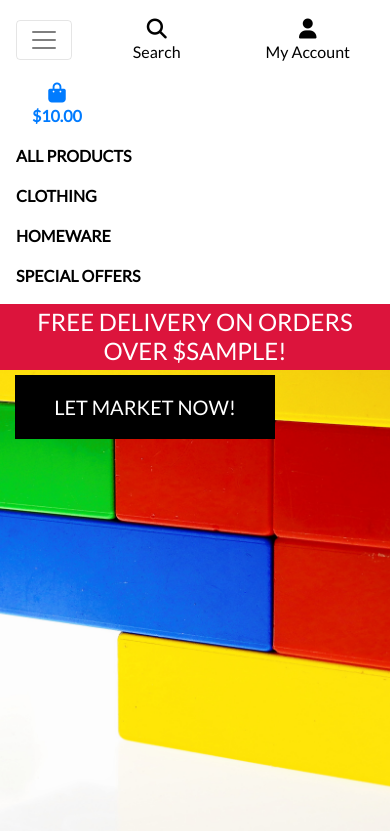
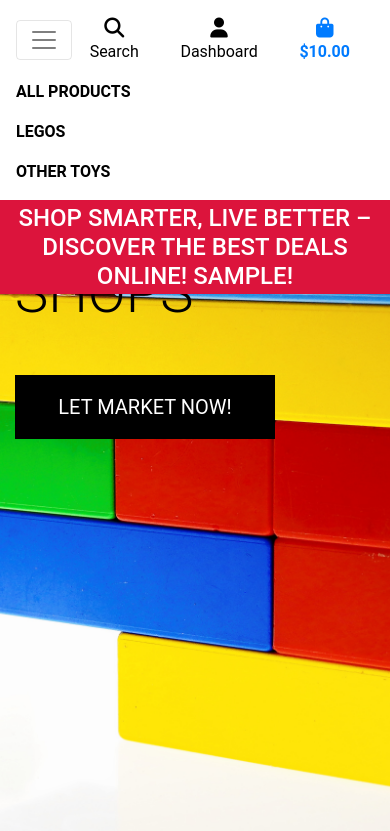
Before and after one commit to SamAkinbile/Emarket, a Django app: template homepage/templates/homepage/index.html in a window 390 px wide, after a click that opens the changed part. Shown: the top 831 px of the page. Run offline with Django 3.2, Linux system fonts and the light colour scheme; the template is opened without the code that fills it: most values are stand-ins (such as "Sample title", 1, 10 or a date in 2020); some libraries are stand-ins or nearby versions.

Commit message:
added  manin-nav.html and mobile-top-header.html

```diff
--- a/static/css/base.css
+++ b/static/css/base.css
@@ -7,7 +7,7 @@
     background-size: cover;
     height: calc(100vh - 164px);
     color: #555;
-    font-family: 'Lato';
+    font-family: 'Roboto';
 }
 
 /* from Bulma */
@@ -54,6 +54,7 @@
 
 .border-black {
     border: 1px solid black !important;
+
 }
 
 .bg-black {
--- a/templates/base.html
+++ b/templates/base.html
@@ -15,7 +15,7 @@
 
     {% block corecss %}
         <link rel="stylesheet" href="https://stackpath.bootstrapcdn.com/bootstrap/4.4.1/css/bootstrap.min.css" integrity="sha384-Vkoo8x4CGsO3+Hhxv8T/Q5PaXtkKtu6ug5TOeNV6gBiFeWPGFN9MuhOf23Q9Ifjh" crossorigin="anonymous">
-        <link rel="stylesheet" href="https://fonts.googleapis.com/css?family=Lato&display=swap">
+        <link href="https://fonts.googleapis.com/css2?family=Roboto+Condensed:wght@305&display=swap">
         <link rel="stylesheet" href="{% static 'css/base.css' %}">
     {% endblock %}
 
@@ -23,7 +23,7 @@
     {% endblock %}
 
     {% block corejs %}
-        <script src="https://kit.fontawesome.com/e9c73d7092.js" crossorigin="anonymous"></script>
+        <script src="https://kit.fontawesome.com/9822d7edc3.js" crossorigin="anonymous"></script>
         <script src="https://code.jquery.com/jquery-3.4.1.slim.min.js" integrity="sha384-J6qa4849blE2+poT4WnyKhv5vZF5SrPo0iEjwBvKU7imGFAV0wwj1yYfoRSJoZ+n" crossorigin="anonymous"></script>
         <script src="https://cdn.jsdelivr.net/npm/popper.js@1.16.0/dist/umd/popper.min.js" integrity="sha384-Q6E9RHvbIyZFJoft+2mJbHaEWldlvI9IOYy5n3zV9zzTtmI3UksdQRVvoxMfooAo" crossorigin="anonymous"></script>
         <script src="https://stackpath.bootstrapcdn.com/bootstrap/4.4.1/js/bootstrap.min.js" integrity="sha384-wfSDF2E50Y2D1uUdj0O3uMBJnjuUD4Ih7YwaYd1iqfktj0Uod8GCExl3Og8ifwB6" crossorigin="anonymous"></script>
@@ -32,14 +32,14 @@
     {% block extra_js %}
     {% endblock %}
 
-    <title>Boutique Ado {% block extra_title %}{% endblock %}</title>
+    <title>Emarket {% block extra_title %}{% endblock %}</title>
   </head>
   <body>
     <header class="container-fluid fixed-top">
         <div id="topnav" class="row bg-white pt-lg-2 d-none d-lg-flex">
             <div class="col-12 col-lg-4 my-auto py-1 py-lg-0 text-center text-lg-left">
                 <a href="{% url 'homepage' %}" class="nav-link main-logo-link">
-                    <h2 class="logo-font text-black my-0"><strong>Boutique</strong> Ado</h2>
+                    <h1 class="logo-font text-black my-0"><strong>e</strong>Market</h1>
                 </a>
             </div>
             <div class="col-12 col-lg-4 my-auto py-1 py-lg-0">
@@ -62,7 +62,7 @@
                         <a class="text-black nav-link" href="#" id="user-options" data-toggle="dropdown" aria-haspopup="true" aria-expanded="false">
                             <div class="text-center">
                                 <div><i class="fas fa-user fa-lg"></i></div>
-                                <p class="my-0">My Account</p>
+                                <p class="my-0">Dashboard</p>
                             </div>
                         </a>
                         <div class="dropdown-menu border-0" aria-labelledby="user-options">
@@ -86,7 +86,7 @@
                                     {% if grand_total %}
                                         ${{ grand_total|floatformat:2 }}
                                     {% else %}
-                                        $0.00
+                                        €0.00
                                     {% endif %}
                                 </p>
                             </div>
@@ -106,7 +106,7 @@
         </div>
         <div id="delivery-banner" class="row text-center">
             <div class="col bg-black text-white">
-                <h4 class="logo-font my-1">Free delivery on orders over ${{ free_shipping_threshold }}!</h4>
+                <h4 class="logo-font my-1">Shop Smarter, Live Better – Discover the Best Deals Online! {{ free_shipping_threshold }}!</h4>
             </div>
         </div>
     </header>
--- a/templates/includes/main-nav.html
+++ b/templates/includes/main-nav.html
@@ -6,7 +6,7 @@
             </a>
             <div class="dropdown-menu border-0" aria-labelledby="all-products-link">
                 <a href="" class="dropdown-item">By Price</a>
-                <a href="" class="dropdown-item ">By Rating</a>
+                <a href="" class="dropdown-item ">By Age</a>
                 <a href="" class="dropdown-item ">By Category</a>
                 <a href="" class="dropdown-item">All Products</a>
             </div>
@@ -14,37 +14,27 @@
 
         <li class="nav-item dropdown">
             <a class="logo-font font-weight-bold nav-link text-black mr-5" href="#" id="clothing-link" data-toggle="dropdown" aria-haspopup="true" aria-expanded="false">
-                Clothing
+                Legos
             </a>
             <div class="dropdown-menu border-0" aria-labelledby="clothing-link">
-                <a href="" class="dropdown-item">Activewear &amp; Essentials</a>
-                <a href="" class="dropdown-item">Jeans</a>
-                <a href="" class="dropdown-item">Shirts</a>
-                <a href="" class="dropdown-item">All Clothing</a>
+                <a href="" class="dropdown-item">All Toys</a>
+                <a href="" class="dropdown-item">Legos</a>
+                <a href="" class="dropdown-item">Other toys</a>
+
+
             </div>
         </li>
 
         <li class="nav-item dropdown">
             <a class="logo-font font-weight-bold nav-link text-black mr-5" href="#" id="homeware-link" data-toggle="dropdown" aria-haspopup="true" aria-expanded="false">
-                Homeware
+                Other toys
             </a>
             <div class="dropdown-menu border-0" aria-labelledby="homeware-link">
-                <a href="" class="dropdown-item">Bed &amp; Bath</a>
-                <a href="" class="dropdown-item">Kitchen &amp; Dining</a>
-                <a href="" class="dropdown-item">All Homeware</a>
+                <a href="" class="dropdown-item">Building Toys</a>
+                <a href="" class="dropdown-item"> Sports Toys</a>
             </div>
         </li>
 
-        <li class="nav-item dropdown">
-            <a class="logo-font font-weight-bold nav-link text-black" href="#" id="specials-link" data-toggle="dropdown" aria-haspopup="true" aria-expanded="false">
-                Special Offers
-            </a>
-            <div class="dropdown-menu border-0" aria-labelledby="specials-link">
-                <a href="" class="dropdown-item">New Arrivals</a>
-                <a href="" class="dropdown-item">Deals</a>
-                <a href="" class="dropdown-item">Clearance</a>
-                <a href="" class="dropdown-item">All Specials</a>
-            </div>
-        </li>
+
     </ul>
 </div>
--- a/templates/includes/mobile-top-header.html
+++ b/templates/includes/mobile-top-header.html
@@ -5,6 +5,9 @@
             <p class="my-0">Search</p>
         </div>
     </a>
+
+    <!-- dropdown menu -->
+
     <div class="dropdown-menu border-0 w-100 p-3 rounded-0 my-0" aria-labelledby="mobile-search">
         <form class="form" method="GET" action="">
             <div class="input-group w-100">
@@ -20,11 +23,15 @@
         </form>
     </div>
 </li>
+
+<!-- My account-->
+
+
 <li class="list-inline-item dropdown">
     <a class="text-black nav-link d-block d-lg-none" href="#" id="user-options" data-toggle="dropdown" aria-haspopup="true" aria-expanded="false">
         <div class="text-center">
             <div><i class="fas fa-user fa-lg"></i></div>
-            <p class="my-0">My Account</p>
+            <p class="my-0">Dashboard</p>
         </div>
     </a>
     <div class="dropdown-menu border-0" aria-labelledby="user-options">
@@ -40,6 +47,9 @@
         {% endif %}
     </div>
 </li>
+
+<!-- My shopping bag-->
+
 <li class="list-inline-item">
     <a class="{% if grand_total %}text-primary font-weight-bold{% else %}text-black{% endif %} nav-link d-block d-lg-none" href="">
         <div class="text-center">
@@ -48,7 +58,7 @@
                 {% if grand_total %}
                     ${{ grand_total|floatformat:2 }}
                 {% else %}
-                    $0.00
+                    €0.00
                 {% endif %}
             </p>
         </div>
```
